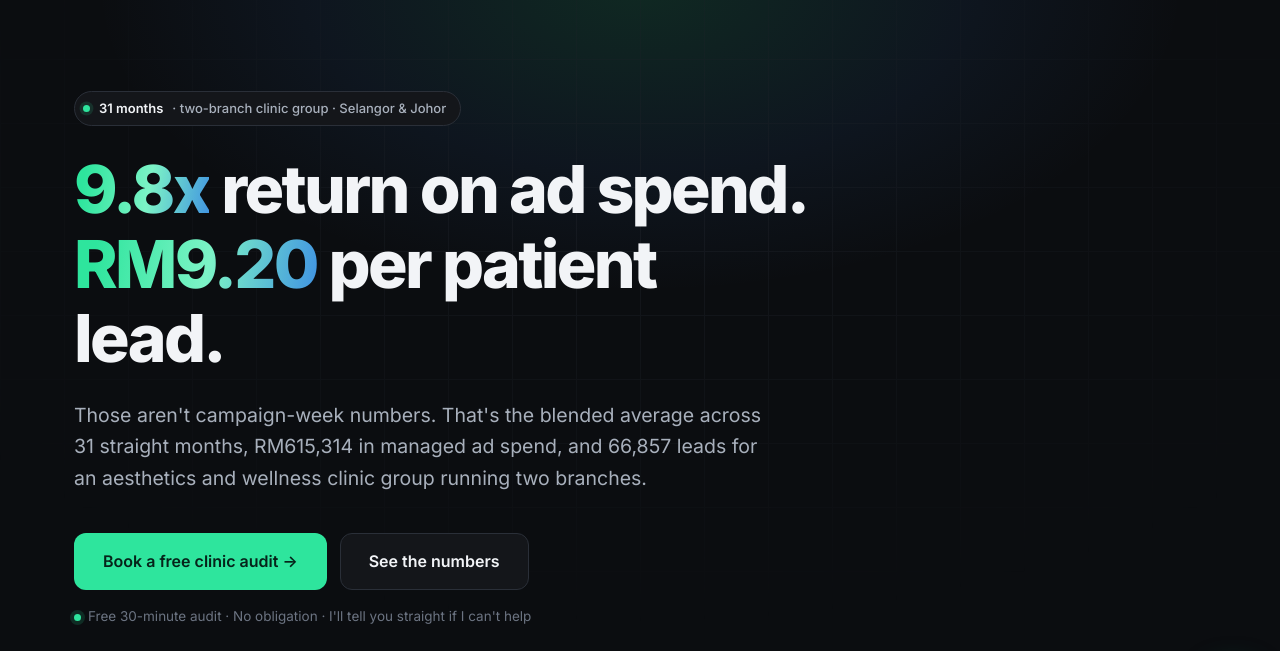
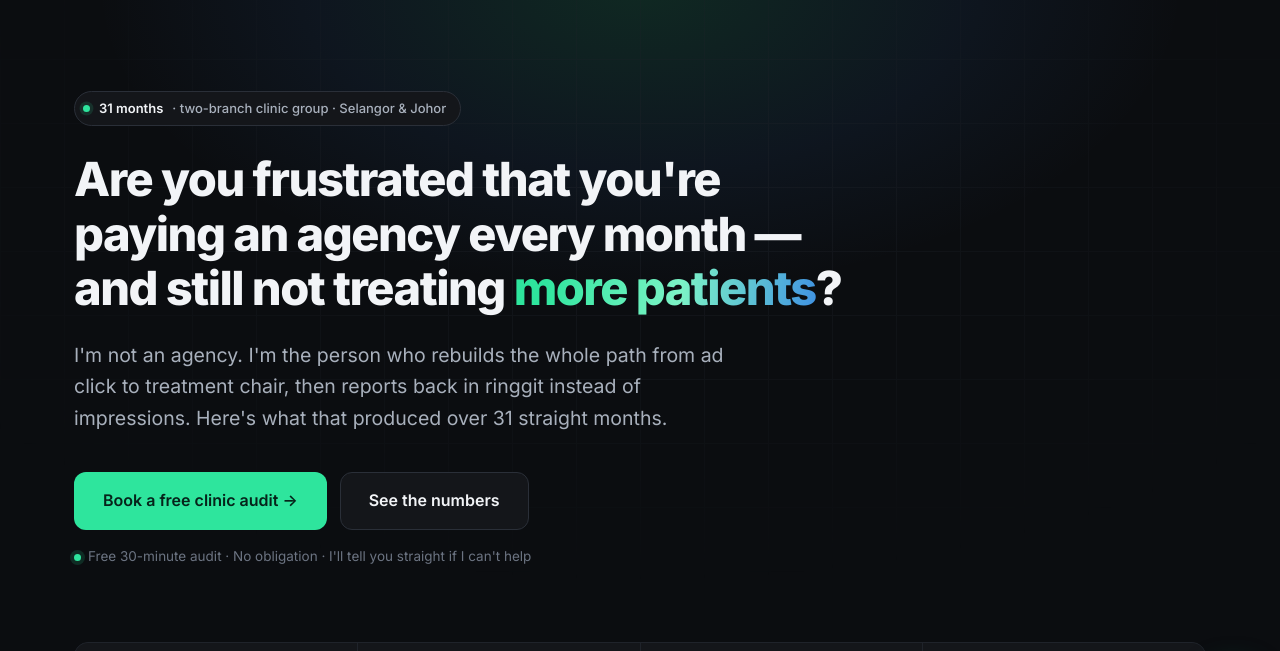
Before and after one commit to fhmishak-93/fhmishak-93.github.io, a plain HTML site: page index.html in a window 1280 px wide. Shown: the part 72-723 px from the top of the page. Drawn offline with Linux system fonts and the light colour scheme.

Commit message:
Rewrite hero hook: frustration-led opener

```diff
--- a/index.html
+++ b/index.html
@@ -132,10 +132,10 @@ footer .logo-img{height:40px}
   background:var(--surface-1);border:1px solid var(--border);font-size:13px;color:var(--text-secondary);
   margin-bottom:26px;font-weight:500;
 }
-.pill b{color:var(--text-primary);font-weight:600}
+.pill b{color:var(--text-primary);font-weight:600;white-space:nowrap}
 .dot{width:7px;height:7px;border-radius:50%;background:var(--accent);flex:none;box-shadow:0 0 0 4px var(--accent-glow);animation:pulse 2.4s ease-in-out infinite}
 @keyframes pulse{0%,100%{box-shadow:0 0 0 3px var(--accent-glow)}50%{box-shadow:0 0 0 7px rgba(46,229,157,.05)}}
-h1.hero-h{font-size:clamp(36px,6.2vw,66px);letter-spacing:-.04em;max-width:16ch;font-weight:800}
+h1.hero-h{font-size:clamp(29px,4.3vw,47px);letter-spacing:-.032em;max-width:24ch;font-weight:800;line-height:1.16}
 h1.hero-h .hl{
   background:linear-gradient(100deg,var(--accent) 10%,#7CF3C6 55%,var(--series-2) 105%);
   -webkit-background-clip:text;background-clip:text;color:transparent;
@@ -337,10 +337,10 @@ footer{border-top:1px solid var(--border-soft);padding:44px 0 56px;color:var(--t
   <div class="hero-grid"></div>
   <div class="wrap hero-inner">
     <div class="pill"><span class="dot"></span> <b>31 months</b> &middot; two-branch clinic group &middot; Selangor &amp; Johor</div>
-    <h1 class="hero-h"><span class="hl">9.8x</span> return on ad spend. <span class="hl">RM9.20</span> per patient lead.</h1>
+    <h1 class="hero-h">Are you frustrated that you're paying an agency every month &mdash; and still not treating <span class="hl">more patients</span>?</h1>
     <p class="hero-sub">
-      Those aren't campaign-week numbers. That's the blended average across 31 straight months, RM615,314 in managed ad spend,
-      and 66,857 leads for an aesthetics and wellness clinic group running two branches.
+      I'm not an agency. I'm the person who rebuilds the whole path from ad click to treatment chair, then reports back
+      in ringgit instead of impressions. Here's what that produced over 31 straight months.
     </p>
     <div class="hero-cta">
       <a class="btn btn-primary btn-lg" data-cta href="#contact">Book a free clinic audit →</a>
```
